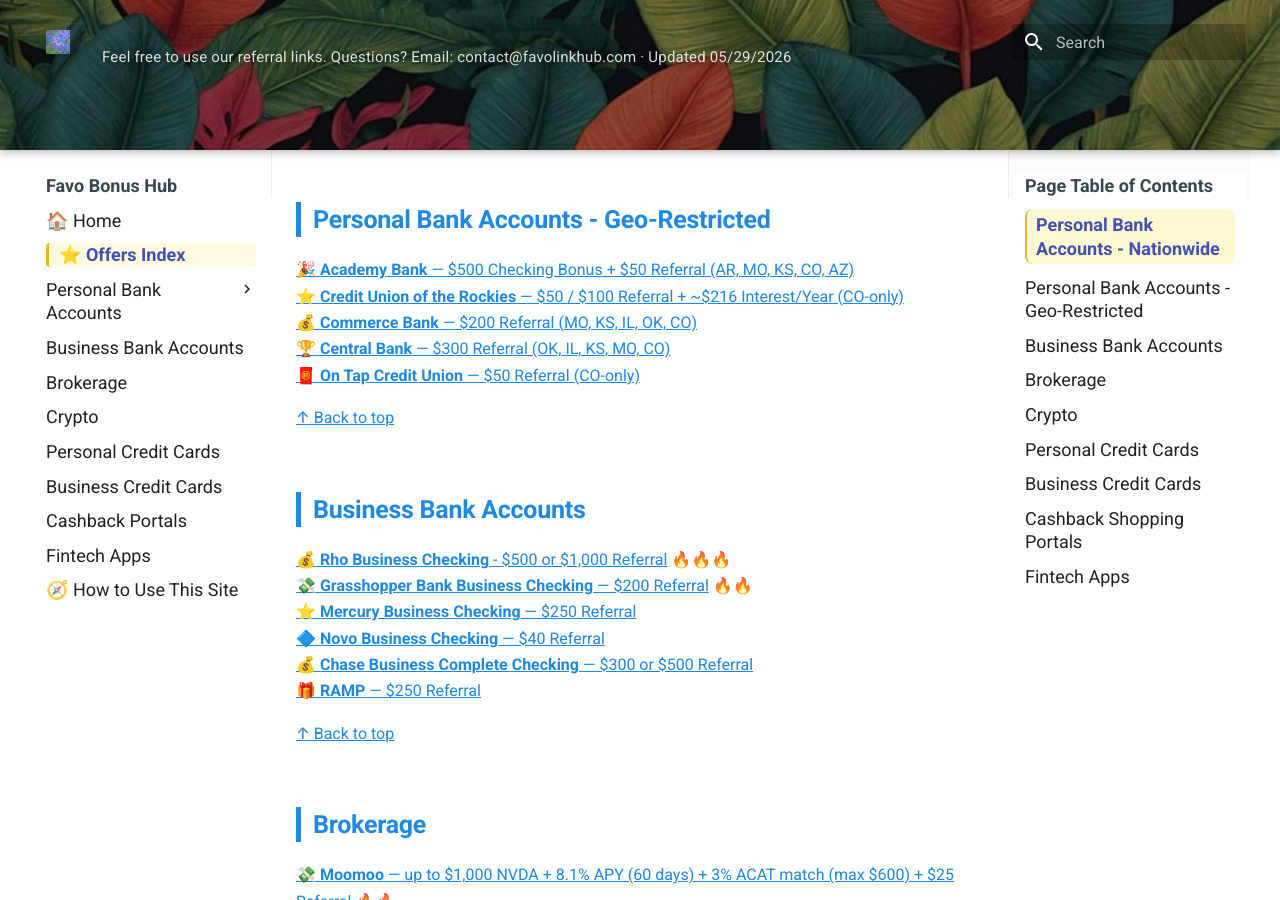
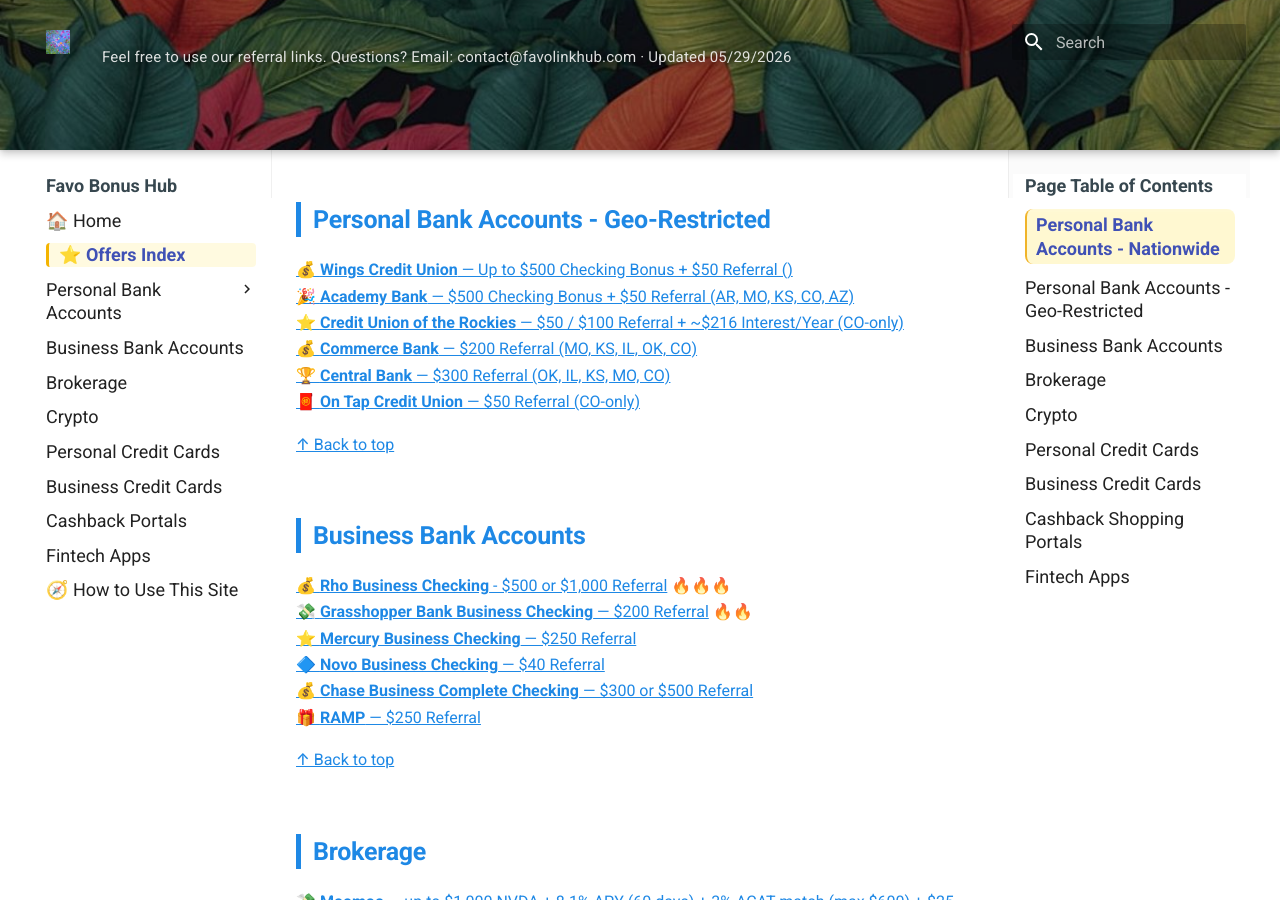
Before and after one commit to whispersofzephyr/favolinkhub-site, an MkDocs documentation site: the page built from docs/offers-index.md, in a window 1280 px wide and 900 px high, scrolled down 942 px. Built offline with MkDocs 1.6.1 and Material for MkDocs 9.7.7, drawn with Linux system fonts in a browser that asks for light colours.

Commit message:
Add offers for personal bank accounts

```diff
--- a/docs/offers-index.md
+++ b/docs/offers-index.md
@@ -36,6 +36,7 @@ All current offers, organized by categories:
 <a id="personal-bank-geo"></a>
 ## Personal Bank Accounts - Geo-Restricted
 
+[💰 **Wings Credit Union** — Up to $500 Checking Bonus + $50 Referral ()](personal-bank-geo.md#wings)
 [🎉 **Academy Bank** — $500 Checking Bonus + $50 Referral (AR, MO, KS, CO, AZ)](personal-bank-geo.md#academy-bank)
 [⭐ **Credit Union of the Rockies** — $50 / $100 Referral + ~$216 Interest/Year (CO-only)](personal-bank-geo.md#cu-of-the-rockies)
 [💰 **Commerce Bank** — $200 Referral (MO, KS, IL, OK, CO)](personal-bank-geo.md#commerce-bank)
```
